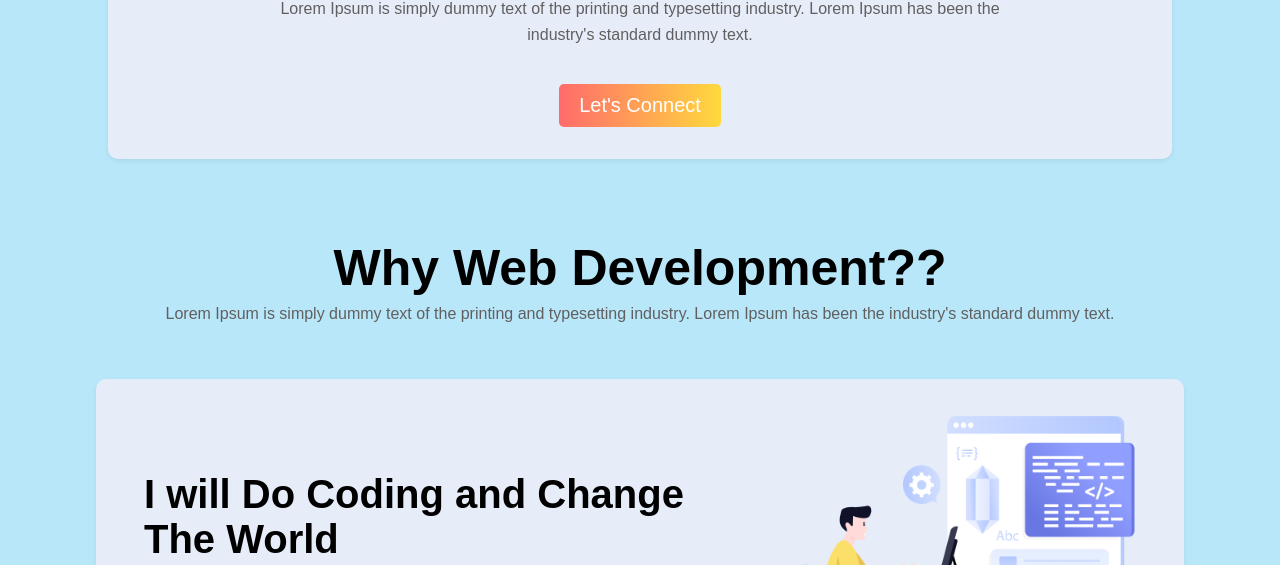
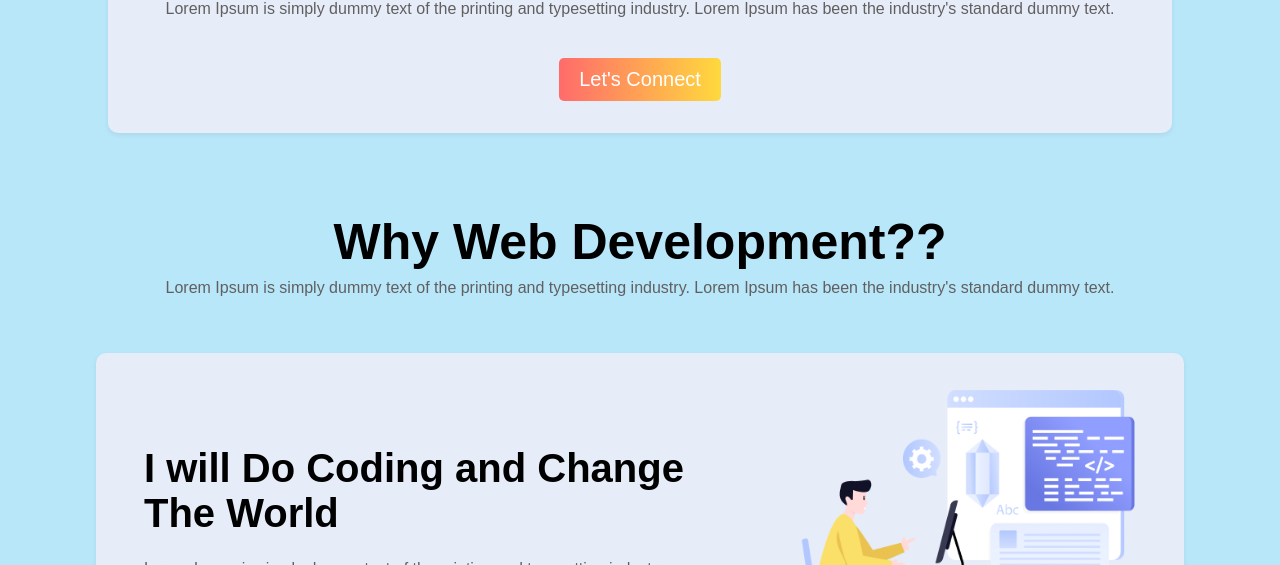
Before and after one commit to sheefaaa/Career_mission_website, a plain HTML site: page index.html in a window 1280 px wide. Shown: the part 535-1100 px from the top of the page. Drawn offline with Linux system fonts and the light colour scheme.

Commit message:
Update index.html

```diff
--- a/index.html
+++ b/index.html
@@ -26,8 +26,7 @@
         </div>
         <div class="hero-content">
             <h1>"In 2025, I hope to become a Developer."</h1>
-            <p>Lorem Ipsum is simply dummy text of the printing and typesetting industry. Lorem Ipsum has been the </p>
-            <p>industry's standard dummy text.</p>
+            <p>Lorem Ipsum is simply dummy text of the printing and typesetting industry. Lorem Ipsum has been the industry's standard dummy text.</p>
         </div>
         <div class="hero-btn">
             <button class="connect">Let's Connect</button>
```
